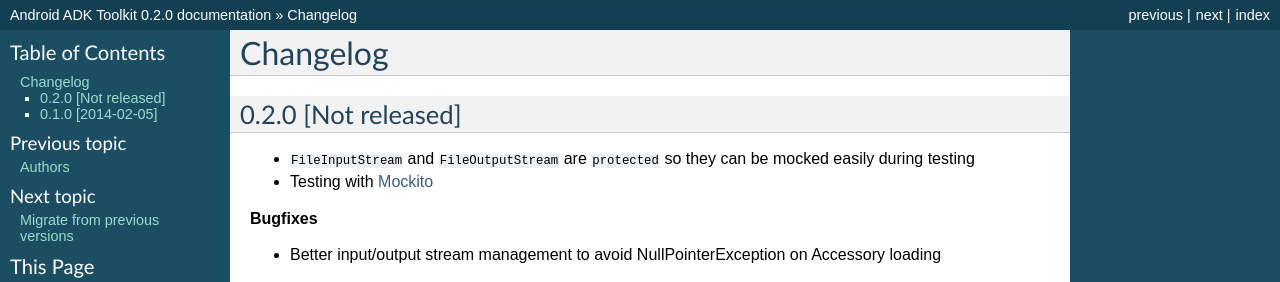
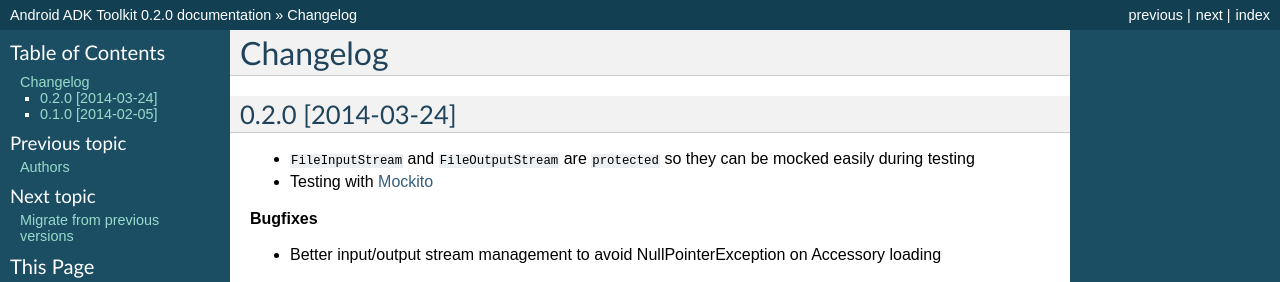
Before and after one commit to palazzem/adk-toolkit, a Sphinx documentation site: the page built from docs/source/changelog.rst, in a window 1280 px wide. Shown: the top 282 px of the page. Built offline with Sphinx 7.4.7, drawn with Linux system fonts in a browser that asks for light colours.

Commit message:
Release version 0.2.0 on changelog

```diff
--- a/README.rst
+++ b/README.rst
@@ -106,8 +106,8 @@ the `full documentation`_ on *Read the Docs*.
 Change log
 ----------
 
-0.2.0 [Not released]
-~~~~~~~~~~~~~~~~~~~~
+0.2.0 [2014-03-24]
+~~~~~~~~~~~~~~~~~~
 
 * ``FileInputStream`` and ``FileOutputStream`` are ``protected`` so they can be mocked easily during testing
 * Testing with `Mockito`_
--- a/docs/source/changelog.rst
+++ b/docs/source/changelog.rst
@@ -2,8 +2,8 @@
 Changelog
 =========
 
-0.2.0 [Not released]
-~~~~~~~~~~~~~~~~~~~~
+0.2.0 [2014-03-24]
+------------------
 
 * ``FileInputStream`` and ``FileOutputStream`` are ``protected`` so they can be mocked easily during testing
 * Testing with `Mockito`_
@@ -20,7 +20,7 @@ Changelog
 .. _Mockito: https://github.com/mockito/mockito
 
 0.1.0 [2014-02-05]
-~~~~~~~~~~~~~~~~~~
+------------------
 
 * ADK fast constructor
 * Simple default implementation of Broadcast receiver and IntentFilter
```
